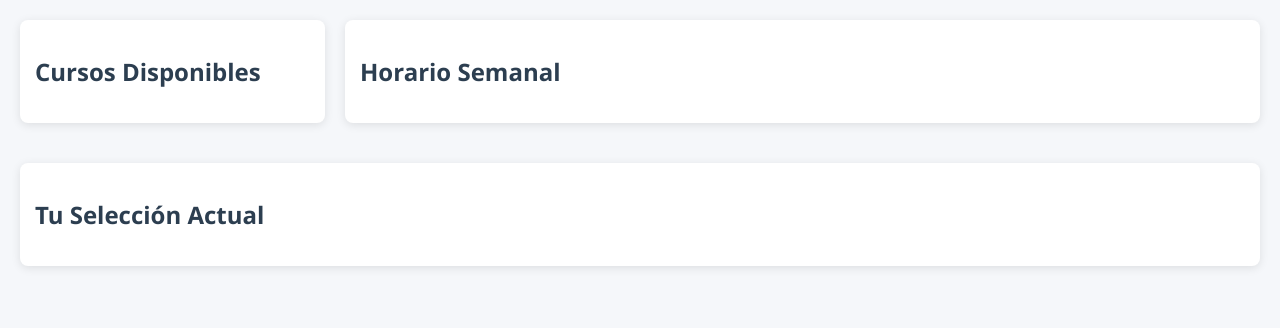
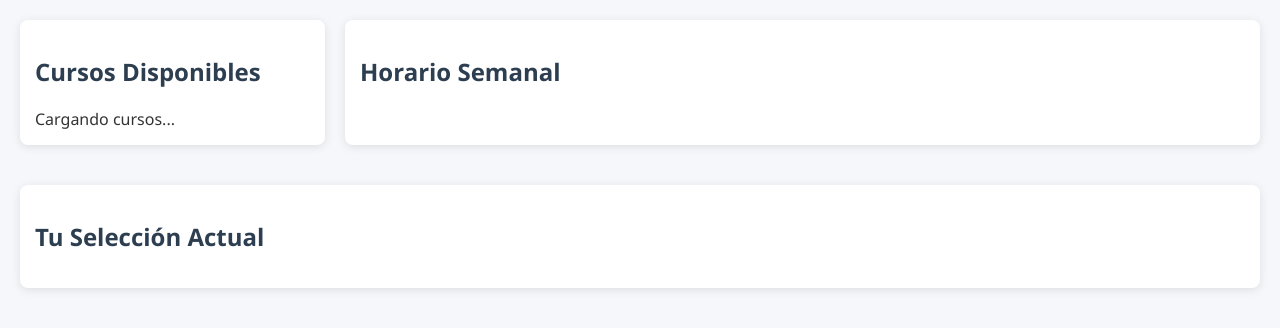
Before and after one commit to BlazeSeele/Planificador-Horario, a plain HTML site: page index.html in a window 1280 px wide. Shown: the part 192-520 px from the top of the page. Drawn offline with Linux system fonts and the light colour scheme.

Commit message:
Index.html

```diff
--- a/index.html
+++ b/index.html
@@ -37,7 +37,7 @@
         <!-- Panel de cursos disponibles -->
         <div class="courses-panel">
             <h2>Cursos Disponibles</h2>
-            <div id="courses-container"></div>
+            <div id="courses-container">Cargando cursos...</div>
         </div>
 
         <!-- Horario visual -->
```
